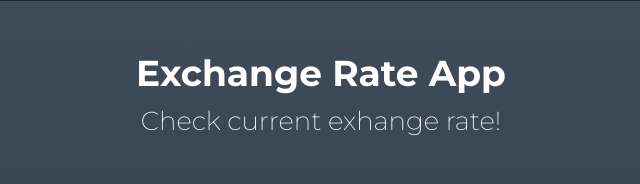
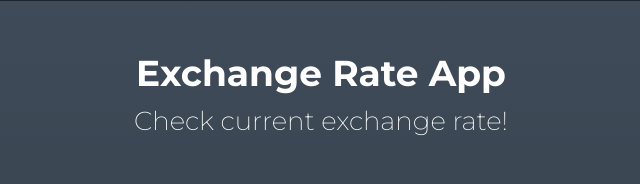
Before and after one commit to Derpimus/currency, a plain HTML site: page index.html in a window 1280 px wide. Shown: the part 122-306 px from the top of the page, 319-959 px from the left. Drawn offline with Linux system fonts and the light colour scheme; no server answers.

Commit message:
Update index.html

```diff
--- a/index.html
+++ b/index.html
@@ -14,7 +14,7 @@
     <div class="wrapper">
         <div class="center">
             <h1>Exchange Rate App </h1>
-            <p>Check current exhange rate!</p>
+            <p>Check current exchange rate!</p>
             <div class="app-body">
                 <div class="section-left">
                     <input type="number" class="amount-one" value="1">
```
